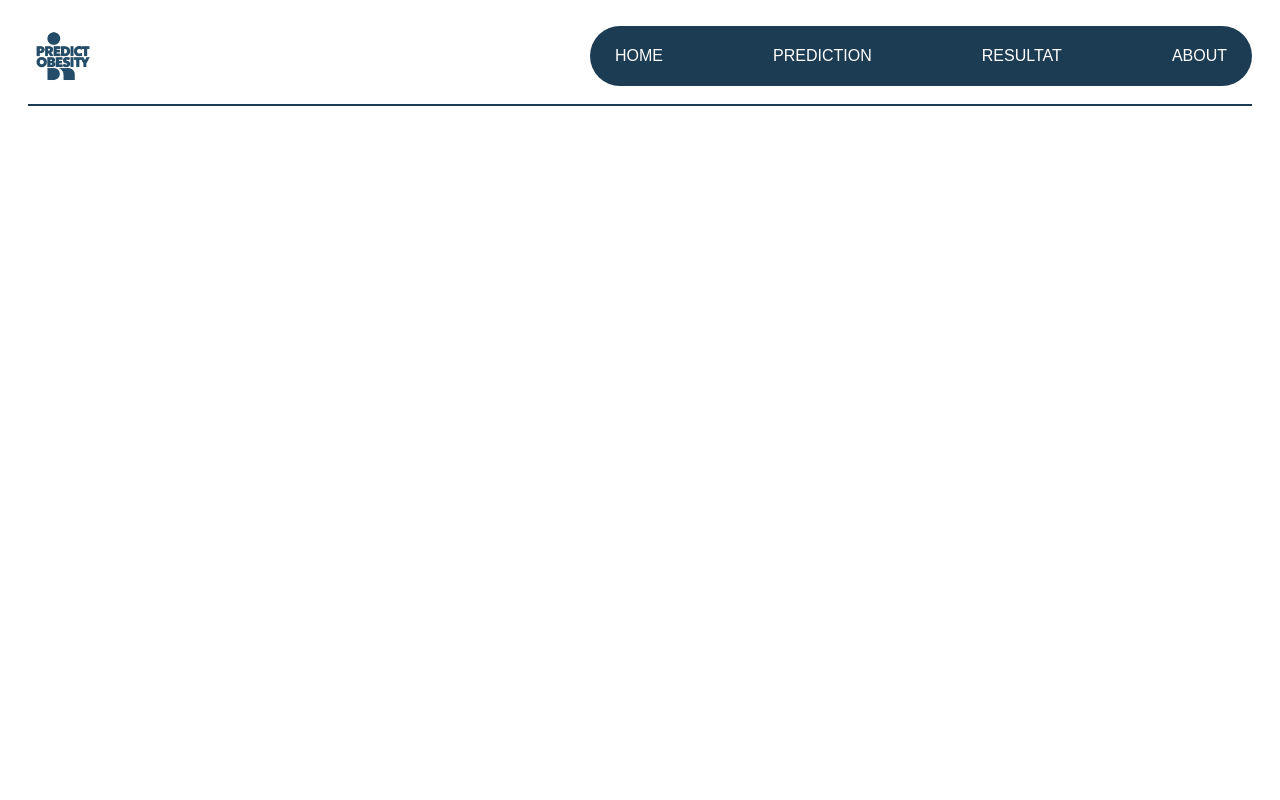
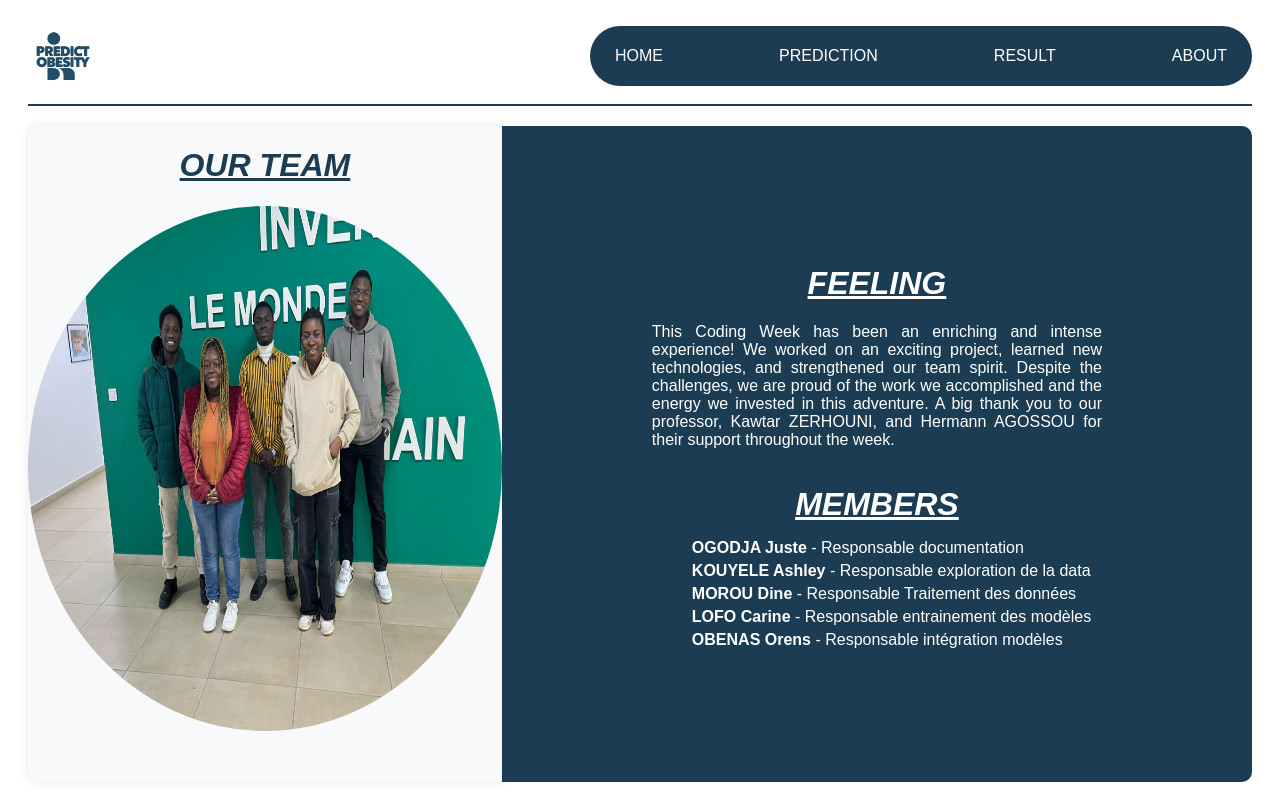
Before and after one commit to JusteOgodja/Coding_week, a Django app: page /about/ in a window 1280 px wide. Run offline with Django 4.2, Linux system fonts and the light colour scheme.

Commit message:
finalisation of page about and of predictive statistic for the prediction page

```diff
--- a/DjangoDeployement/DjangoDeployement/views.py
+++ b/DjangoDeployement/DjangoDeployement/views.py
@@ -1,6 +1,8 @@
 import joblib
 from django.shortcuts import render
 from django.http import HttpResponse
+import shap
+import numpy as np
 
 def home(request):
     return render(request, "home.html")
@@ -9,18 +11,39 @@ def prediction(request):
     return render(request, "prediction.html")
 
 def about(request):
-    return render(request, "about.html")
+    context = {
+        "team_members":{
+            "OGODJA Juste": "Responsable documentation"
+            , "KOUYELE Ashley": "Responsable exploration de la data"
+            , "MOROU Dine": "Responsable Traitement des données"
+            , "LOFO Carine": "Responsable entrainement des modèles"
+            , "OBENAS Orens": "Responsable intégration modèles"
+            }
+    }
+    return render(request, "about.html", context)
 
+# OGODJA Juste
 def result(request):
     try:
         # Charger le modèle
         cls = joblib.load('catboost_model.sav')  # Assure-toi que c'est bien un modèle CatBoost
 
+        # Dictionnaire de correspondance (à placer avant toute utilisation)
+        NObeyesdad = {
+            'Underweight': 0,
+            'Normal Weight': 1,
+            'Obesity I': 2,
+            'Obesity II': 3,
+            'Obesity III': 4,
+            'Overweight I': 5,
+            'Overweight II': 6
+        }
+
         # Charger le scaler utilisé lors de l'entraînement
-        scaler = joblib.load('scaler.pkl')  # Remplace par le vrai nom du fichier scaler
+        scaler = joblib.load('scaler.pkl')  # Assure-toi que c'est bien le bon fichier
 
         # Récupérer les données du formulaire et les convertir
-        lis = [
+        lis = np.array([
             int(request.GET['gender']),
             float(request.GET['age']),
             float(request.GET['height']),
@@ -30,13 +53,28 @@ def result(request):
             int(request.GET['faf']),
             int(request.GET['calc']),
             int(request.GET['mtrans']),
-        ]
+        ]).reshape(1, -1)  # Convertir en array NumPy et reshaper
 
         # Convertir la liste en un tableau 2D pour le scaler
-        X_new_scaled = scaler.transform([lis])  # 🔥 Corrigé ici
+        X_new_scaled = scaler.transform(lis)
 
+        # Créer un explainer SHAP pour CatBoost
+        explainer = shap.Explainer(cls)
+
+        # Obtenir l'explication SHAP pour la nouvelle donnée
+        shap_values = explainer(X_new_scaled)
+        feature_names = ['gender', 'age', 'height', 'weight', 'family_history', 'caec', 'faf', 'calc', 'mtrans']
+        shap_dict = {feature_names[i]: shap_values.values[0][i] for i in range(len(feature_names))}
+
+        # Obtenir les probabilités de chaque classe
+        proba = cls.predict_proba(X_new_scaled)[0]  # [0] pour récupérer les valeurs sous forme de liste
+
+        # Associer chaque classe avec sa probabilité
+        class_probabilities = {key: round(proba[value] * 100, 2) for key, value in NObeyesdad.items()}
 
         print("Données normalisées :", X_new_scaled)
+        print("Impact des features sur la prédiction :", shap_dict)
+        print("Probabilités des classes :", class_probabilities)
 
         # Faire la prédiction
         ans = cls.predict(X_new_scaled)
@@ -44,21 +82,14 @@ def result(request):
 
         print("Valeur prédite :", predicted_value)
 
-        # Dictionnaire de correspondance
-        NObeyesdad = {
-            'Insufficient_Weight': 0,
-            'Normal_Weight': 1,
-            'Obesity_Type_I': 2,
-            'Obesity_Type_II': 3,
-            'Obesity_Type_III': 4,
-            'Overweight_Level_I': 5,
-            'Overweight_Level_II': 6
-        }
-
         # Trouver le type d'obésité correspondant
         obesity_type = next((clef for clef, value in NObeyesdad.items() if value == predicted_value), "Inconnu")
 
-        return render(request, "result.html", {"obesity_type": obesity_type})
+        return render(request, "result.html", {
+            "obesity_type": obesity_type,
+            "shap_values": shap_dict,
+            "class_probabilities": class_probabilities
+        })
 
     except Exception as e:
         print(f"Erreur détectée : {e}")
--- a/DjangoDeployement/static/styles.css
+++ b/DjangoDeployement/static/styles.css
@@ -82,6 +82,8 @@ section .textPart .forButton a button{
     width: 150px;
     border-radius: 20px;
     outline: none;
+    font-weight: bold;
+    color: #1c3c54;
 }
 
 section .imagePart{
@@ -186,3 +188,93 @@ section .imagePart img{
     height: 82vh;
     width: 500px;
 }
+
+.circle-container {
+    display: flex;
+    flex-wrap: wrap;
+    gap: 20px;
+    justify-content: center;
+    margin-top: 50px;
+}
+.circle {
+    width: 140px;
+    height: 140px;
+    border-radius: 50%;
+    display: flex;
+    align-items: center;
+    justify-content: center;
+    font-size: 14px;
+    font-weight: bold;
+    text-align: center;
+    position: relative;
+    color: #1c3c54;
+}
+.circle::before {
+    content: "";
+    position: absolute;
+    width: 100%;
+    height: 100%;
+    border-radius: 50%;
+    border: 10px solid;
+    box-sizing: border-box;
+}
+
+.about-container{
+    display: flex;
+    height: 82vh;
+    width: 100%;
+    display: flex;
+}
+.about-container h1{
+    text-align: center;
+    color: white;
+    text-transform: uppercase;
+    font-style: italic;
+    text-decoration: underline;
+}
+.about-container .teamImage{
+    width: 100%;
+    height: 100%;
+    background: #f8f9fa;
+    border-top-left-radius: 10px;
+    border-bottom-left-radius: 10px;
+    box-shadow: 0 0 10px rgba(0, 0, 0, 0.1);
+}
+.about-container .teamImage h1{
+    text-align: center;
+    color: #1c3c54;
+    text-transform: uppercase;
+    font-style: italic;
+    text-decoration: underline;
+
+}
+.about-container .teamImage img{
+    width: 100%;
+    height: 80%;
+    border-radius: 50%;
+}
+.about-container .about-description{
+    display: flex;
+    flex-direction: column;
+    align-items: center;
+    justify-content: center;
+    color: white;
+    padding: 0 150px;
+    width: 95%;
+    background: #1c3c54;
+    border-top-right-radius: 10px;
+    border-bottom-right-radius: 10px;
+    text-align: justify;
+}
+.about-container .about-description h1{
+    margin-bottom: 5px;
+}
+.about-container .team-list{
+    width: 100%;
+}
+.about-container .team-list ul{
+    list-style: none;
+    display: flex;
+    flex-direction: column;
+    gap: 5px;
+}
--- a/DjangoDeployement/templates/about.html
+++ b/DjangoDeployement/templates/about.html
@@ -15,11 +15,33 @@
             <ul>
                 <li><a href="{% url 'home' %}">HOME</a></li>
                 <li><a href="{% url 'prediction' %}">PREDICTION</a></li>
-                <li><a href="{% url 'result' %}">RESULTAT</a></li>
+                <li><a href="{% url 'result' %}">RESULT</a></li>
                 <li><a href="{% url 'about' %}">ABOUT</a></li>
             </ul>
         </nav>
         <div class="about-container">
+            <div class="teamImage">
+                <h1>Our Team</h1>
+                <!-- Photo de l'équipe -->
+                <img src="{% static 'mysite/images/TeamCodingWeek.jpg' %}" alt="Notre équipe" class="team-photo">
+            </div>
+
+            <div class="about-description">
+                <h1>FEELING</h1>
+                <!-- Description -->
+                <p class="about-text">
+                    This Coding Week has been an enriching and intense experience! We worked on an exciting project, learned new technologies, and strengthened our team spirit. Despite the challenges, we are proud of the work we accomplished and the energy we invested in this adventure. A big thank you to our professor, Kawtar ZERHOUNI, and Hermann AGOSSOU for their support throughout the week.
+                </p>
+
+                <!-- Liste des membres -->
+                <div class="team-list">
+                    <h1>Members</h1>
+                    <ul>
+                        {% for member, role in team_members.items %}
+                            <li><strong>{{ member }}</strong> - {{ role }}</li>
+                        {% endfor %}
+                    </ul>
+                </div>
         </div>
     </div>
 </body>
--- a/DjangoDeployement/templates/home.html
+++ b/DjangoDeployement/templates/home.html
@@ -14,7 +14,7 @@
             <ul>
                 <li><a href="{% url 'home' %}">HOME</a></li>
                 <li><a href="{% url 'prediction' %}">PREDICTION</a></li>
-                <li><a href="{% url 'result' %}">RESULTAT</a></li>
+                <li><a href="{% url 'result' %}">RESULT</a></li>
                 <li><a href="{% url 'about' %}">ABOUT</a></li>
             </ul>
         </nav>
@@ -27,7 +27,9 @@
                     </p>
                 </div>
                 <p class="forButton">
-                    <a href=""><button>PREDICT</button></a>
+                    <a href="{% url 'prediction' %}">
+                        <button>PREDICT</button>
+                    </a>
                 </p>
             </div>
             <div class="imagePart">
--- a/DjangoDeployement/templates/prediction.html
+++ b/DjangoDeployement/templates/prediction.html
@@ -15,7 +15,7 @@
             <ul>
                 <li><a href="{% url 'home' %}">HOME</a></li>
                 <li><a href="{% url 'prediction' %}">PREDICTION</a></li>
-                <li><a href="{% url 'result' %}">RESULTAT</a></li>
+                <li><a href="{% url 'result' %}">RESULT</a></li>
                 <li><a href="{% url 'about' %}">ABOUT</a></li>
             </ul>
         </nav>
--- a/DjangoDeployement/templates/waiting.html
+++ b/DjangoDeployement/templates/waiting.html
@@ -15,7 +15,7 @@
             <ul>
                 <li><a href="{% url 'home' %}">HOME</a></li>
                 <li><a href="{% url 'prediction' %}">PREDICTION</a></li>
-                <li><a href="{% url 'result' %}">RESULTAT</a></li>
+                <li><a href="{% url 'result' %}">RESULT</a></li>
                 <li><a href="{% url 'about' %}">ABOUT</a></li>
             </ul>
         </nav>
```
Also changed, not shown: DjangoDeployement/templates/result.html (+26 -1 lines).
